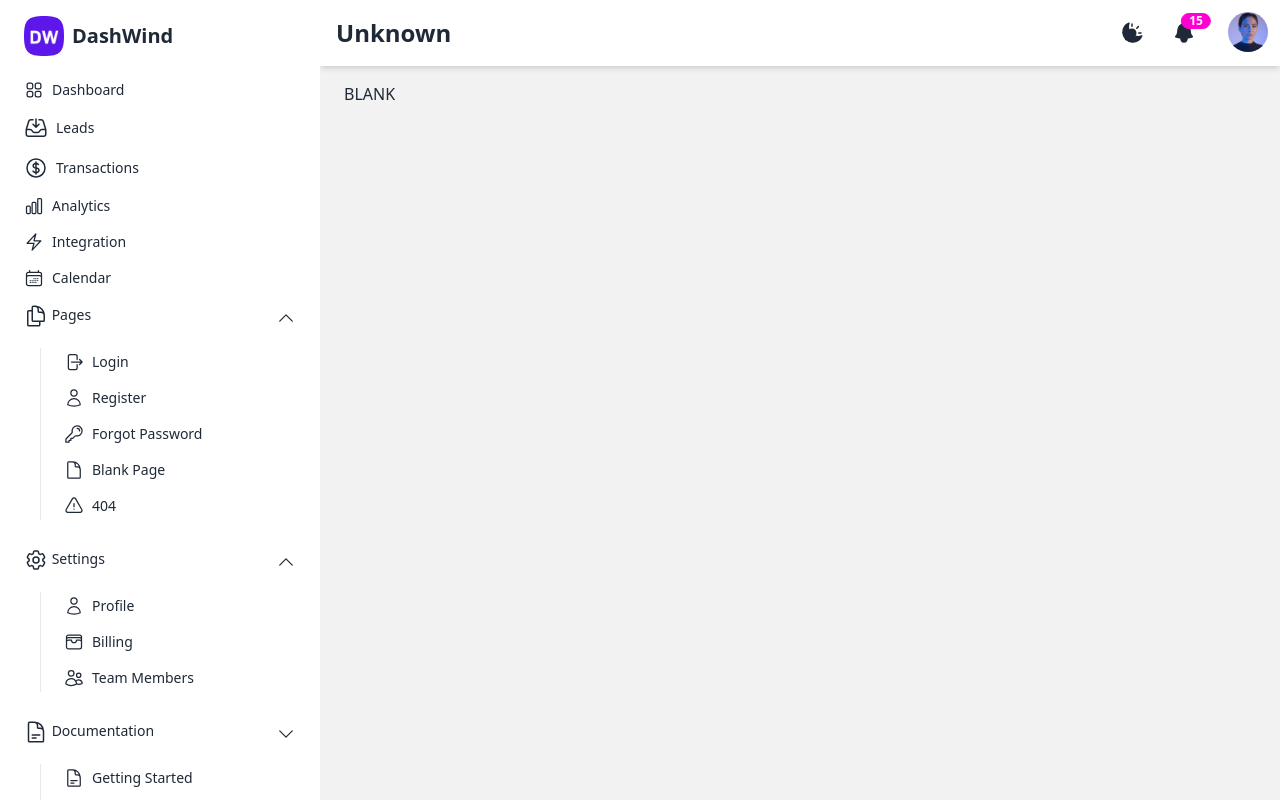
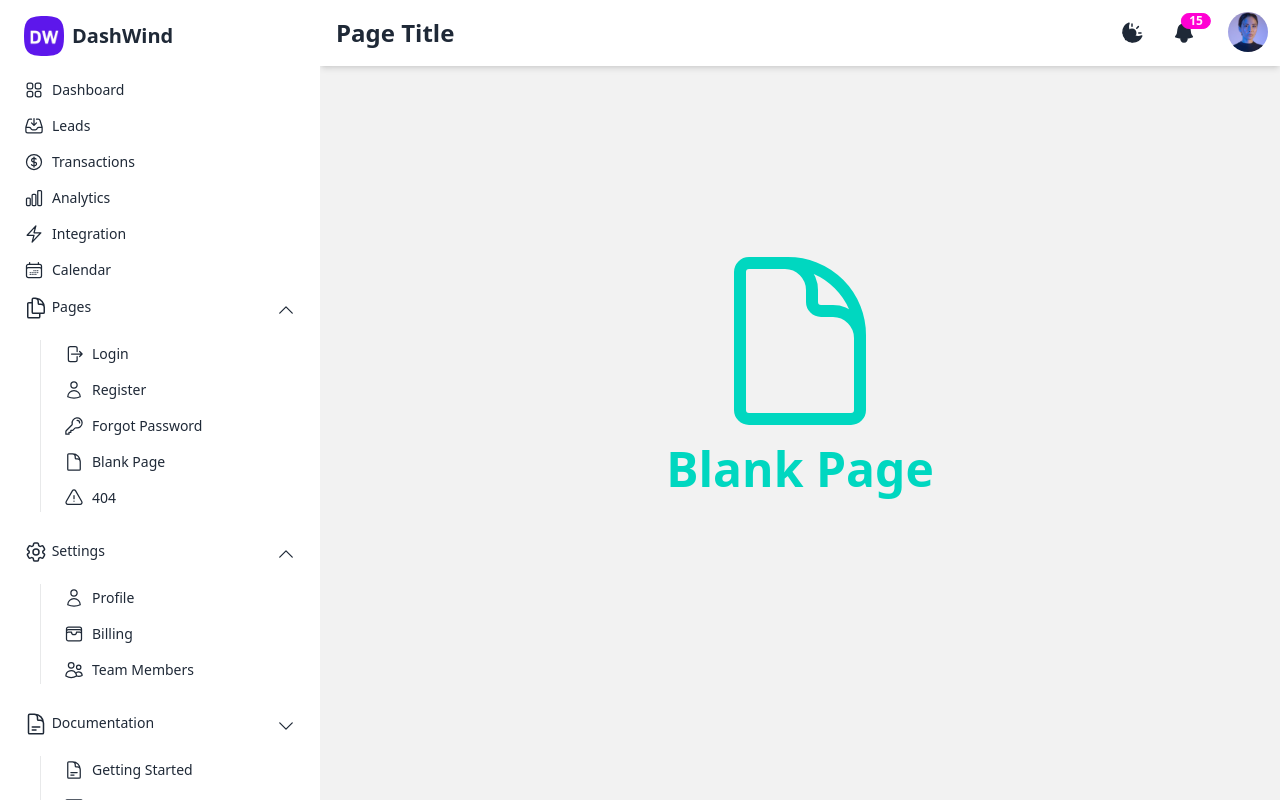
Before and after one commit to JADSN1894/svelte-template, a SvelteKit app: page /app/blank in a window 1280 px wide. Built offline with nearby package versions, Linux system fonts and the light colour scheme.

Commit message:
feat: Closes issue #19 - Implement blank page

```diff
--- a/src/routes/+layout.svelte
+++ b/src/routes/+layout.svelte
@@ -31,6 +31,7 @@
 	import { pageTitleState } from '$states/PageTitleState.svelte';
 
 	import { page } from '$app/stores';
+	import CurrencyDollarIcon from '$icons/hero-icons/CurrencyDollarIcon.svelte';
 
 	function closeSideBar() {
 		const element = document.getElementById('left-sidebar-drawer') as HTMLButtonElement;
@@ -102,13 +103,10 @@
 					<XMarkIcon class="h-5 inline-block w-5" />
 				</button>
 				<li class="mb-2 font-semibold text-xl">
-					<a href="/app/welcome"
-						><img
-							class="mask mask-squircle w-10"
-							src="/logo192.png"
-							alt="DashWind Logo"
-						/>DashWind</a
-					>
+					<a href="/app/welcome">
+						<img class="mask mask-squircle w-10" src="/logo192.png" alt="DashWind Logo" />
+						DashWind
+					</a>
 				</li>
 				<li>
 					<a class="font-normal" href="/app/dashboard">
@@ -118,27 +116,15 @@
 				</li>
 				<li>
 					<a class="font-normal" href="/app/leads">
-						<InboxArrowDownIcon class="w-6 h-6" />
+						<InboxArrowDownIcon class="w-5 h-5" />
 						Leads
 					</a>
 				</li>
 				<li>
-					<a class="font-normal" href="/app/transactions"
-						><svg
-							xmlns="http://www.w3.org/2000/svg"
-							fill="none"
-							viewBox="0 0 24 24"
-							stroke-width="1.5"
-							stroke="currentColor"
-							aria-hidden="true"
-							class="h-6 w-6"
-							><path
-								stroke-linecap="round"
-								stroke-linejoin="round"
-								d="M12 6v12m-3-2.818l.879.659c1.171.879 3.07.879 4.242 0 1.172-.879 1.172-2.303 0-3.182C13.536 12.219 12.768 12 12 12c-.725 0-1.45-.22-2.003-.659-1.106-.879-1.106-2.303 0-3.182s2.9-.879 4.006 0l.415.33M21 12a9 9 0 11-18 0 9 9 0 0118 0z"
-							></path></svg
-						> Transactions</a
-					>
+					<a class="font-normal" href="/app/transactions">
+						<CurrencyDollarIcon class="w-5 h-5" />
+						Transactions
+					</a>
 				</li>
 				<li>
 					<a class="font-normal" href="/app/charts">
@@ -147,12 +133,12 @@
 				</li>
 				<li>
 					<a class="font-normal" href="/app/integration">
-						<BoltIcon class="h-5 w-5 inline-block" /> Integration
+						<BoltIcon class="h-5 w-5 inline-block" />Integration
 					</a>
 				</li>
 				<li>
 					<a class="font-normal" href="/app/calendar">
-						<CalendarDaysIcon class="w-5 h-5" /> Calendar
+						<CalendarDaysIcon class="w-5 h-5" />Calendar
 					</a>
 				</li>
 				<li>
--- a/src/routes/app/blank/+page.svelte
+++ b/src/routes/app/blank/+page.svelte
@@ -1 +1,19 @@
-<h1>BLANK</h1>
+<script>
+	//* Icons
+	import DocumentIcon from '$icons/hero-icons/DocumentIcon.svelte';
+
+	//* States
+	import { pageTitleState } from '$states/PageTitleState.svelte';
+
+	pageTitleState.pageTitle = 'Page Title';
+</script>
+
+<div class="hero h-4/5 bg-base-200">
+	<div class="hero-content text-accent text-center">
+		<div class="max-w-md">
+			<DocumentIcon class="h-48 w-48 inline-block" />
+			<h1 class="text-5xl mt-2 font-bold">Blank Page</h1>
+		</div>
+	</div>
+</div>
+<div class="h-16"></div>
```
